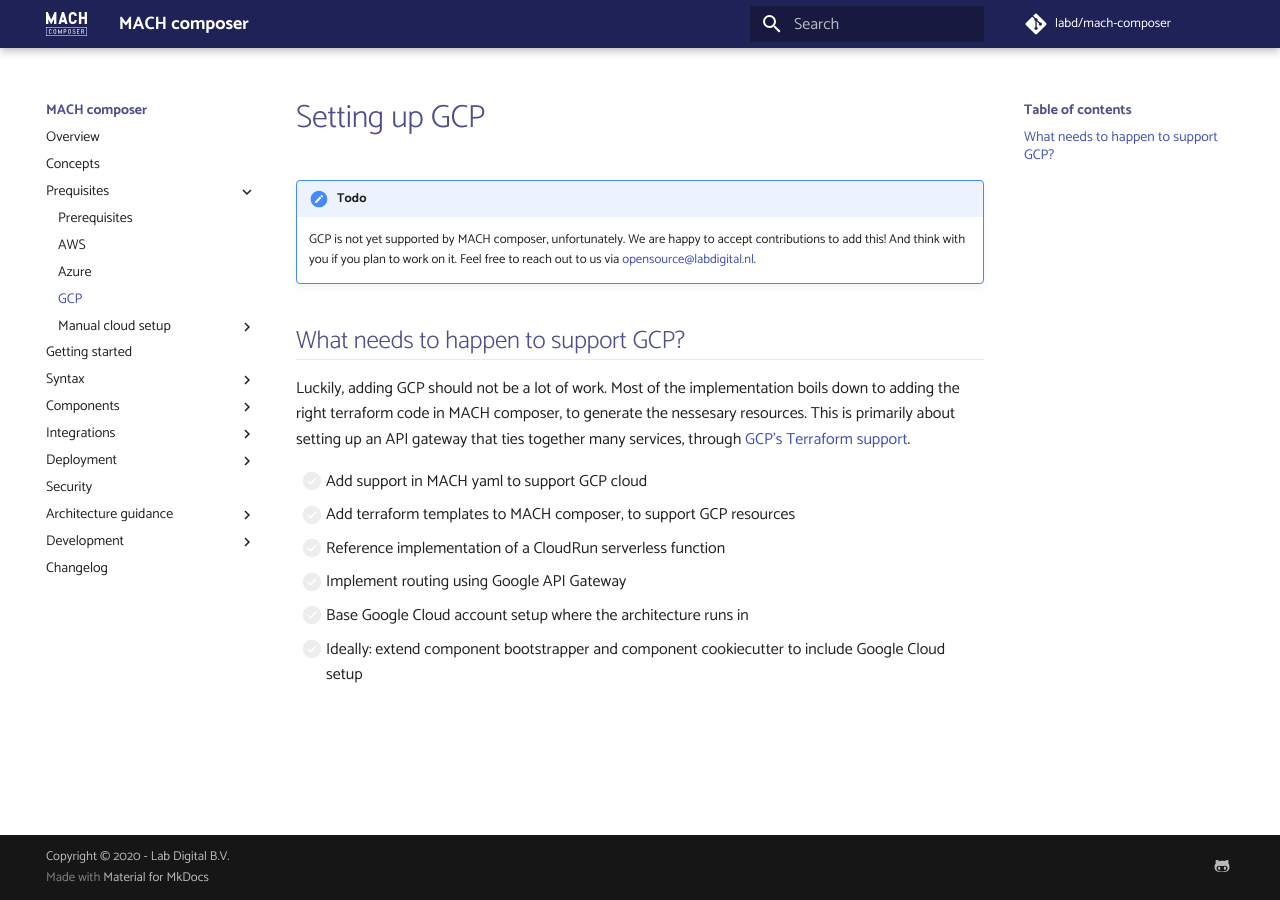
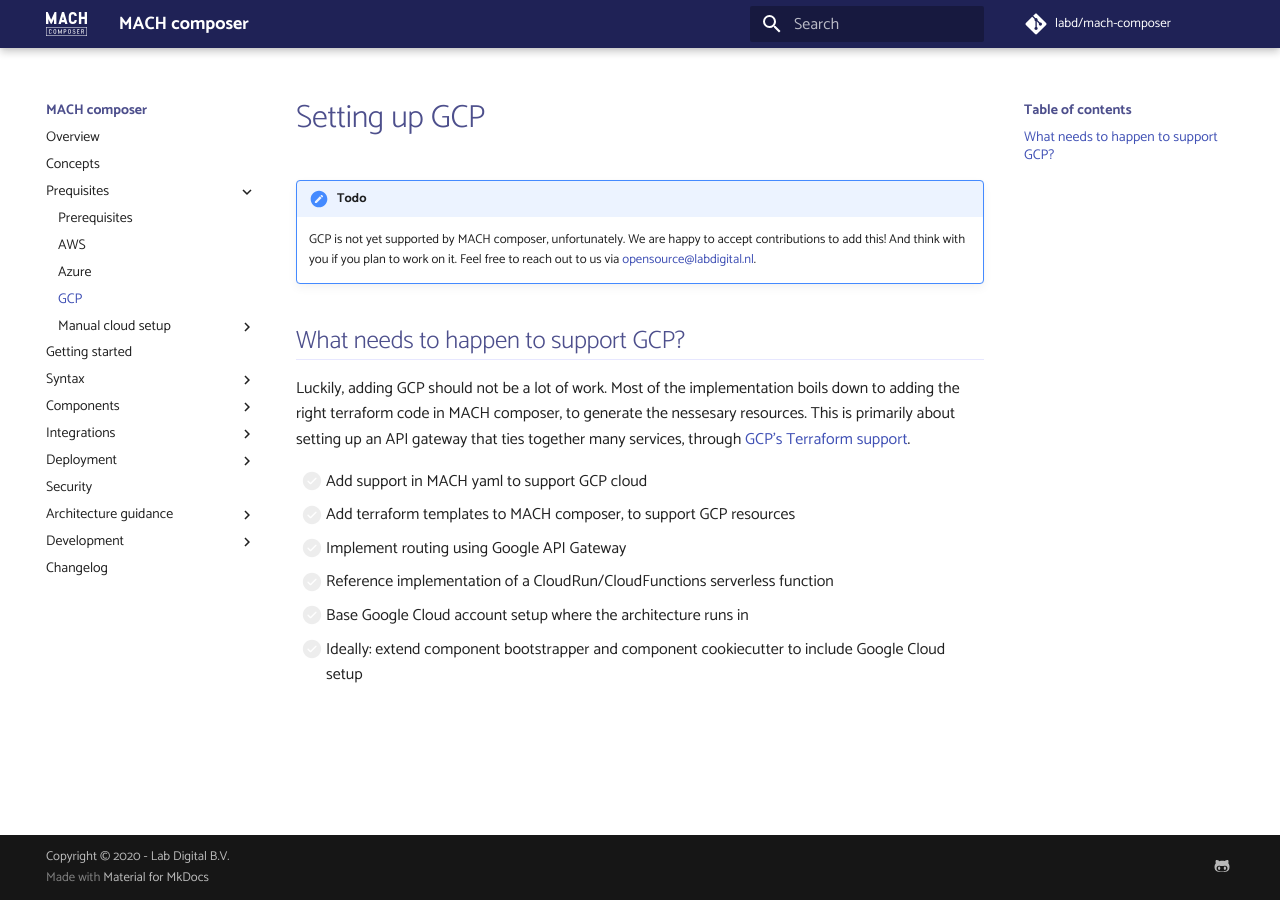
Before and after one commit to mach-composer/mach-composer-cli, an MkDocs documentation site: the page built from docs/src/prerequisites/gcp.md, in a window 1280 px wide. Built offline with MkDocs 1.6.1 and Material for MkDocs 9.7.7, drawn with Linux system fonts in a browser that asks for light colours; a script that is not in the unit is left out; comment, search, counter and statistics services are not loaded.

Commit message:
Update gcp.md

```diff
--- a/docs/src/prerequisites/gcp.md
+++ b/docs/src/prerequisites/gcp.md
@@ -10,7 +10,7 @@
 
 - [ ] Add support in MACH yaml to support GCP cloud
 - [ ] Add terraform templates to MACH composer, to support GCP resources
-- [ ] Reference implementation of a CloudRun serverless function
 - [ ] Implement routing using Google API Gateway
+- [ ] Reference implementation of a CloudRun/CloudFunctions serverless function
 - [ ] Base Google Cloud account setup where the architecture runs in
 - [ ] Ideally: extend component bootstrapper and component cookiecutter to include Google Cloud setup
```
